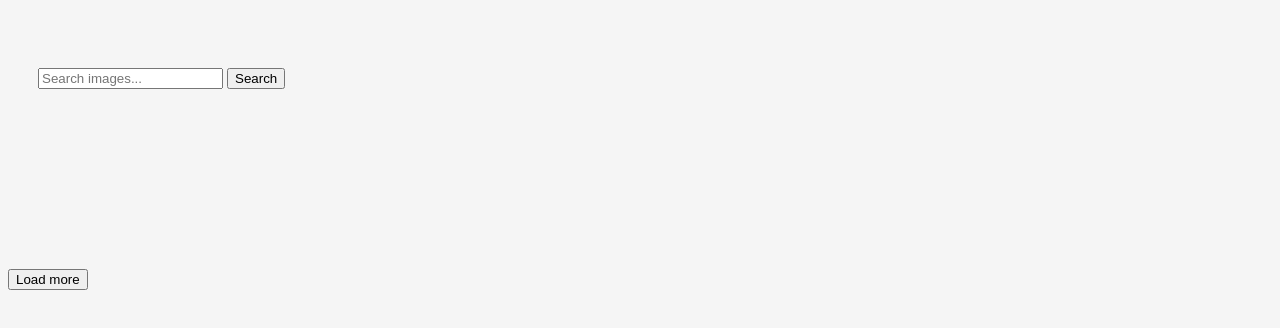
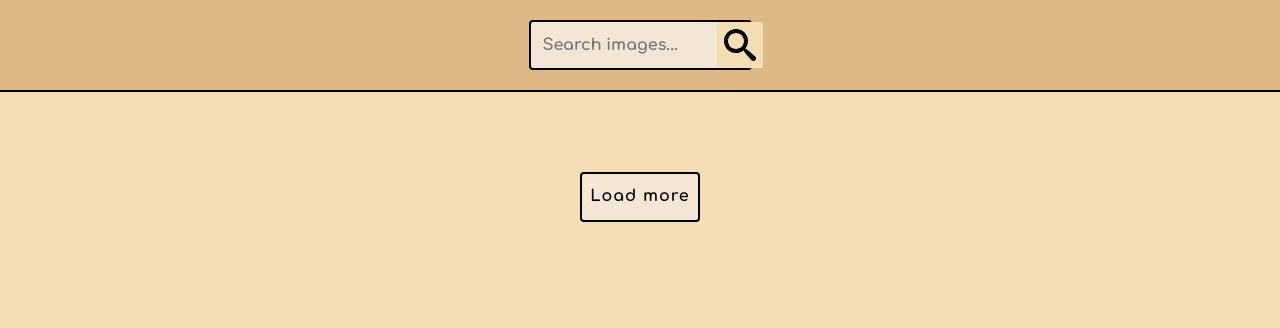
Before and after one commit to miha-bond/goit-js-hw-11, a website built with Parcel: page src/index.html in a window 1280 px wide. Built offline with nearby package versions, Linux system fonts and the light colour scheme.

Commit message:
add styles

```diff
--- a/src/index.html
+++ b/src/index.html
@@ -11,7 +11,8 @@
       href="https://fonts.googleapis.com/css2?family=Comfortaa:wght@300;500;700&display=swap"
       rel="stylesheet"
     />
-    <link rel="stylesheet" href="./scss/index.scss" />
+    <link rel="stylesheet" href="/src/scss/index.scss" />
+    <script type="module" src="./index.js"></script>
   </head>
   <body>
     <header class="header">
@@ -19,24 +20,41 @@
         <div class="container">
           <form class="search-form js-search-form" id="search-form">
             <input
+              class="search-form__input"
               type="text"
               name="query"
               autocomplete="off"
               placeholder="Search images..."
             />
-            <button class="js-search-btn" type="submit">Search</button>
+            <button class="search-form__btn js-search-btn" type="submit">
+              <svg
+                class="search-form__btn-icon"
+                version="1.1"
+                xmlns="http://www.w3.org/2000/svg"
+                width="32"
+                height="32"
+                viewBox="0 0 32 32"
+              >
+                <path
+                  d="M31.008 27.231l-7.58-6.447c-0.784-0.705-1.622-1.029-2.299-0.998 1.789-2.096 2.87-4.815 2.87-7.787 0-6.627-5.373-12-12-12s-12 5.373-12 12 5.373 12 12 12c2.972 0 5.691-1.081 7.787-2.87-0.031 0.677 0.293 1.515 0.998 2.299l6.447 7.58c1.104 1.226 2.907 1.33 4.007 0.23s0.997-2.903-0.23-4.007zM12 20c-4.418 0-8-3.582-8-8s3.582-8 8-8 8 3.582 8 8-3.582 8-8 8z"
+                ></path>
+              </svg>
+            </button>
           </form>
         </div>
       </section>
     </header>
-    <section class="section">
+    <section class="section section-gallery">
       <div class="container">
         <div class="gallery js-gallery"></div>
       </div>
     </section>
     <footer>
-      <button type="button" class="load-more js-more">Load more</button>
+      <section class="section section__footer">
+        <div class="conteiner">
+          <button class="load-more-btn js-more" type="button">Load more</button>
+        </div>
+      </section>
     </footer>
-    <script type="module" src="./index.js"></script>
   </body>
 </html>
--- a/src/scss/components/_common.scss
+++ b/src/scss/components/_common.scss
@@ -9,11 +9,12 @@ p {
 }
 
 body {
-  background-color: whitesmoke;
+  background-color: wheat;
+  margin: 0;
 }
 
 .section {
-  padding: 60px 0;
+  padding: 30px 0;
 }
 .container {
   max-width: 1600px;
--- a/src/scss/components/_gallery.scss
+++ b/src/scss/components/_gallery.scss
@@ -7,27 +7,29 @@
   margin-left: -30px;
 }
 .photo-card {
-  flex-basis: calc((100% - 120px) / 4);
-  margin-left: 30px;
-  margin-top: 30px;
   height: 330px;
+  flex-basis: calc(25% - 35px);
+  margin-top: 60px;
+  margin-left: 35px;
 }
 .photo-card__img {
   width: 350px;
-  height: 250px;
+  height: 80%;
   max-width: unset;
   object-fit: cover;
+  border: 2px solid black;
   border-radius: 12px;
 }
 .info {
   display: flex;
   justify-content: space-around;
   align-items: center;
-
   width: 350px;
   height: 70px;
-  background-color: black;
+  background-color: #000;
+  border: none;
   border-radius: 12px;
+  border: 2px solid #000;
 }
 .info-item {
   display: flex;
@@ -36,7 +38,12 @@
   justify-content: center;
   flex-wrap: nowrap;
   align-content: center;
+  margin-right: 4px;
 }
+.info-item:last-child {
+  margin-right: 0;
+}
+
 .info-item__title {
   font-family: 'Comfortaa', cursive;
   color: wheat;
--- a/src/scss/components/_load-more.scss
+++ b/src/scss/components/_load-more.scss
@@ -1,2 +1,30 @@
-.load-more {
+.section__footer {
+  display: flex;
+  flex-wrap: nowrap;
+  place-content: center;
+  align-items: center;
+  padding: 20px 0;
 }
+
+.load-more-btn {
+  width: 120px;
+  height: 50px;
+  font-family: 'Comfortaa', cursive;
+  font-size: 16px;
+  font-weight: 700;
+  line-height: 1.87;
+  text-align: center;
+  letter-spacing: 0.06em;
+  background-color: rgb(243, 230, 213);
+  color: black;
+  border-radius: 4px;
+  border: 2px solid black;
+  cursor: pointer;
+  transition: color 250ms cubic-bezier(0.4, 0, 0.2, 1),
+    background-color 250ms cubic-bezier(0.4, 0, 0.2, 1);
+  &:hover,
+  &:focus {
+    color: wheat;
+    background-color: black;
+  }
+}
--- a/src/scss/components/_search-form.scss
+++ b/src/scss/components/_search-form.scss
@@ -1,6 +1,70 @@
-.header {
-}
 .section__header {
+  display: flex;
+  flex-wrap: nowrap;
+  place-content: center;
+  align-items: center;
+  padding: 20px 0;
+  background: burlywood;
+  border-bottom: 2px solid black;
 }
 .search-form {
+  display: flex;
+  flex-wrap: nowrap;
+  align-content: center;
+  justify-content: center;
+  align-items: center;
+  margin: 0;
+  width: 200px;
+  position: relative;
 }
+.search-form__input {
+  height: 50px;
+  width: 250px;
+  font-family: 'Comfortaa', cursive;
+  font-size: 16px;
+  font-weight: 700;
+  line-height: 1.87;
+
+  padding: 8px 12px;
+  border: 2px solid black;
+  box-sizing: border-box;
+  border-radius: 4px;
+  background-color: rgb(243, 230, 213);
+
+  &:hover,
+  &:focus {
+    border: 2px solid #2195f34d;
+  }
+}
+.search-form__btn {
+  display: flex;
+  align-content: center;
+  justify-content: center;
+  align-items: center;
+  height: 46px;
+  width: 46px;
+  position: absolute;
+  right: -23px;
+
+  background: wheat;
+  border-radius: 2px;
+  border: none;
+  cursor: pointer;
+  transition: background 400ms cubic-bezier(0.4, 0, 0.2, 1),
+    color 400ms cubic-bezier(0.4, 0, 0.2, 1);
+
+  &:focus,
+  &:hover {
+    background: black;
+  }
+}
+.search-form__btn-icon {
+  fill: black;
+  transition: fill 400ms cubic-bezier(0.4, 0, 0.2, 1),
+    color 400ms cubic-bezier(0.4, 0, 0.2, 1);
+
+  &:focus,
+  &:hover {
+    fill: wheat;
+  }
+}
```
Also changed, not shown: src/scss/index.css (deleted), 1 other file.
